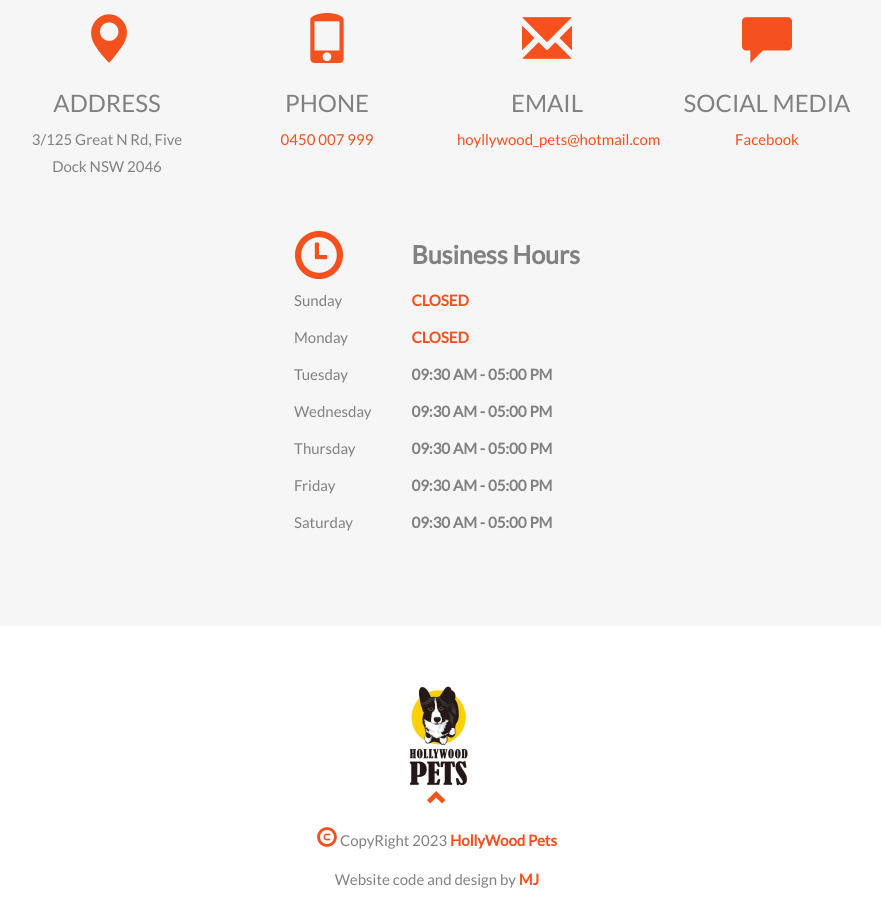
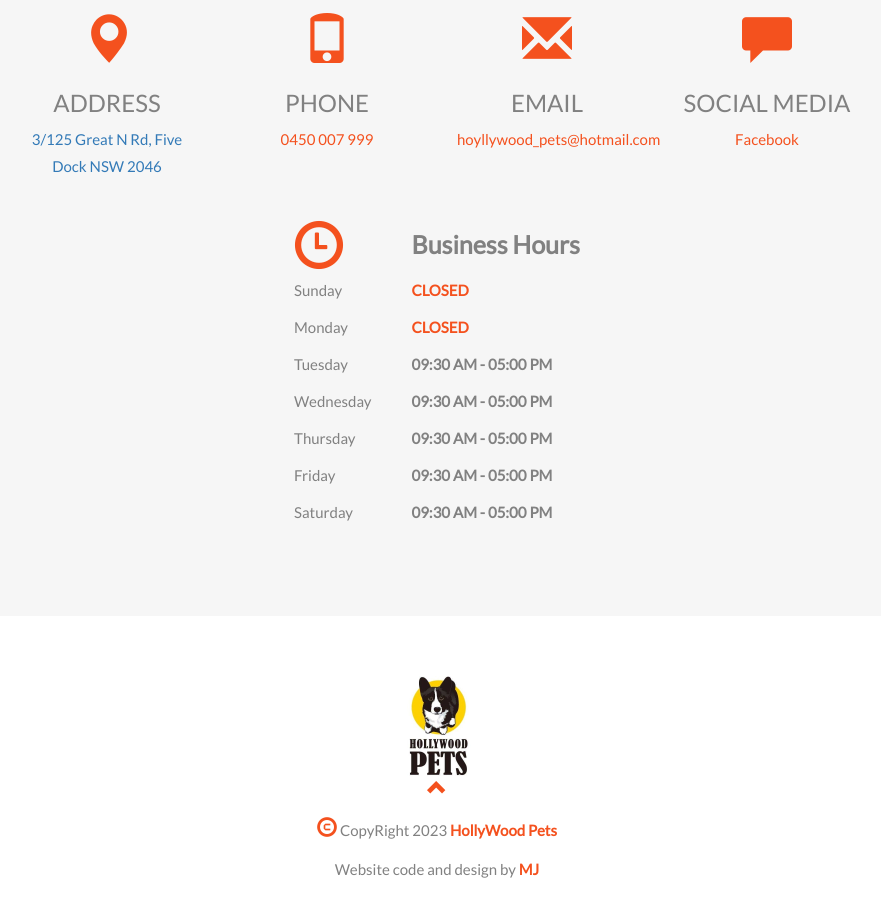
Before and after one commit to Jintangyan/HollyWood-Pets, a plain HTML site: page index.html in a window 1280 px wide. Shown: the part 4659-5582 px from the top of the page, without its empty margins (203-1084 px from the left). Drawn offline with nearby package versions, Linux system fonts and the light colour scheme.

Commit message:
clickable address

```diff
--- a/index.html
+++ b/index.html
@@ -783,7 +783,7 @@
         <span class="glyphicon glyphicon-map-marker logo-small"></span>
         <h3>ADDRESS</h3>
 
-        <p>3/125 Great N Rd, Five Dock NSW 2046</p>
+        <a href="https://www.google.com/maps/place/Hollywood+pets/@-33.8685143,151.1293239,21z/data=!4m15!1m8!3m7!1s0x6b12a552adf7512b:0x2147501ec943205e!2s3%2F125+Great+N+Rd,+Five+Dock+NSW+2046!3b1!8m2!3d-33.868612!4d151.1293761!16s%2Fg%2F11qpkn1sh2!3m5!1s0x6b12a552adc0a3c1:0xc0c4877e34d59c66!8m2!3d-33.868579!4d151.1294703!16s%2Fg%2F11g88c5zp6?entry=ttu" target="_blank">3/125 Great N Rd, Five Dock NSW 2046</a>
       </div>
 
       <div class="contact_Card">
```
